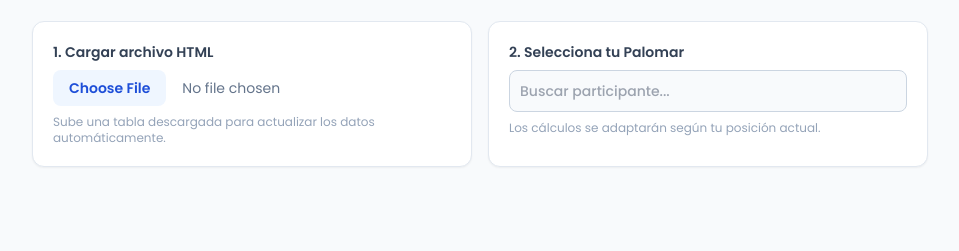
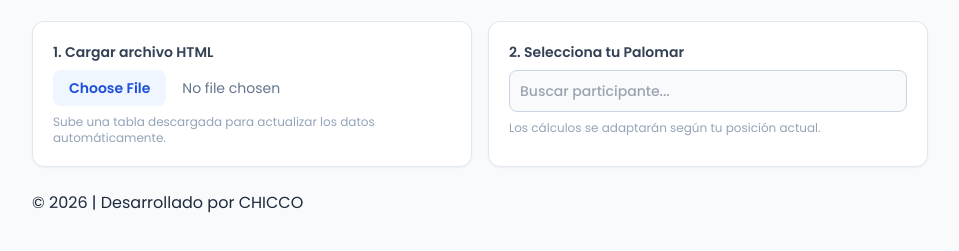
Before and after one commit to chiccort22/Puntos-Campe-n-Ruta, a plain HTML site: page index.html in a window 1280 px wide. Shown: the part 145-396 px from the top of the page, without its empty margins (160-1119 px from the left). Drawn offline with Linux system fonts and the light colour scheme.

Commit message:
Add footer with copyright information

```diff
--- a/index.html
+++ b/index.html
@@ -90,6 +90,10 @@
                 </table>
             </div>
         </div>
+
+<footer class="footer">
+    <p>© 2026 | Desarrollado por CHICCO</p>
+</footer>
 
     </div>
 
```
